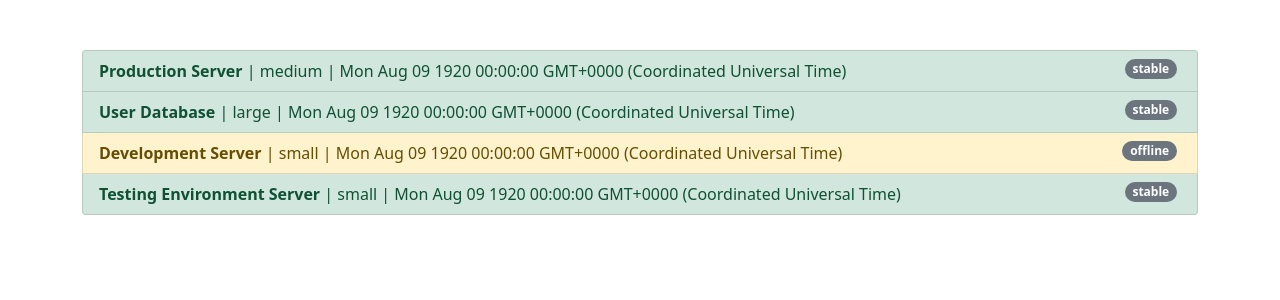
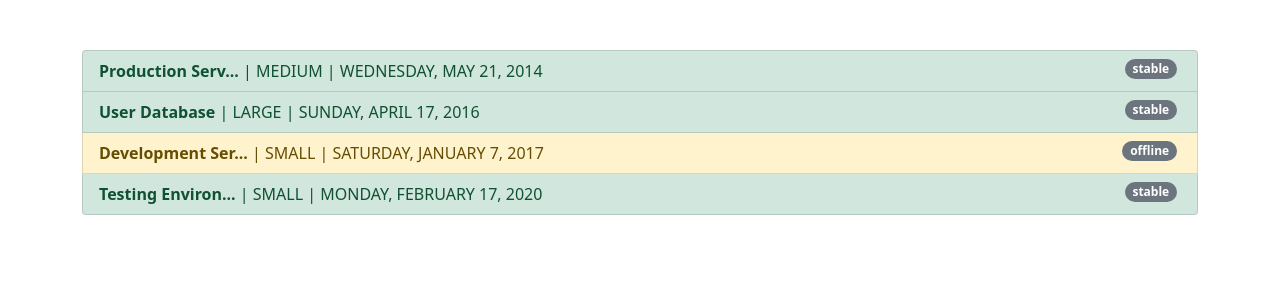
Before and after one commit to kamil-nawrot/recipe-book, an Angular app: page / in a window 1280 px wide. Shown: the top 300 px of the page. Built offline with nearby package versions, Linux system fonts and the light colour scheme.

Commit message:
used built-in pipes, created custom shorten pipe

```diff
--- a/src/app/app.module.ts
+++ b/src/app/app.module.ts
@@ -56,6 +56,7 @@ import { TemplateDrivenFormAssignmentComponent } from './playground/forms/templa
 import { ReactiveFormComponent } from './playground/forms/reactive-form/reactive-form.component';
 import { ReactiveFormAssignmentComponent } from './playground/forms/reactive-form-assignment/reactive-form-assignment.component';
 import { PipesComponent } from './playground/pipes/pipes.component';
+import { ShortenPipe } from './playground/pipes/shorten.pipe';
 
 @NgModule({
   declarations: [
@@ -105,6 +106,7 @@ import { PipesComponent } from './playground/pipes/pipes.component';
     ReactiveFormComponent,
     ReactiveFormAssignmentComponent,
     PipesComponent,
+    ShortenPipe,
   ],
   imports: [
     BrowserModule,
--- a/src/app/playground/pipes/pipes.component.html
+++ b/src/app/playground/pipes/pipes.component.html
@@ -6,7 +6,7 @@
                     *ngFor="let server of servers"
                     [ngClass]="getStatusClasses(server)">
                     <span class="badge bg-secondary rounded-pill position-absolute end-0"> {{ server.status }} </span>
-                    <strong>{{ server.name }}</strong> | {{ server.instanceType }} | {{ server.started }}
+                    <strong>{{ server.name | shorten:15 }}</strong> | {{ server.instanceType | uppercase }} | {{ server.started | date: "fullDate" | uppercase }}
                 </li>
             </ul>
         </div>
--- a/src/app/playground/pipes/pipes.component.ts
+++ b/src/app/playground/pipes/pipes.component.ts
@@ -12,25 +12,25 @@ export class PipesComponent {
       instanceType: 'medium',
       name: 'Production Server',
       status: 'stable',
-      started: new Date(15, 1, 2017)
+      started: new Date(2014, 4, 21)
     },
     {
       instanceType: 'large',
       name: 'User Database',
       status: 'stable',
-      started: new Date(15, 1, 2017)
+      started: new Date(2016, 3, 17)
     },
     {
       instanceType: 'small',
       name: 'Development Server',
       status: 'offline',
-      started: new Date(15, 1, 2017)
+      started: new Date(2016, 12, 7)
     },
     {
       instanceType: 'small',
       name: 'Testing Environment Server',
       status: 'stable',
-      started: new Date(15, 1, 2017)
+      started: new Date(2020, 1, 17)
     }
   ];
 
--- /dev/null
+++ b/src/app/playground/pipes/shorten.pipe.ts
@@ -0,0 +1,15 @@
+import { Pipe, PipeTransform } from '@angular/core';
+
+@Pipe({
+  name: 'shorten'
+})
+export class ShortenPipe implements PipeTransform {
+
+  transform(value: string, args: number): string {
+    if (value.length > args) {
+      return value.substr(0, args) + "..."
+    }
+    else return value
+  }
+
+}
```
